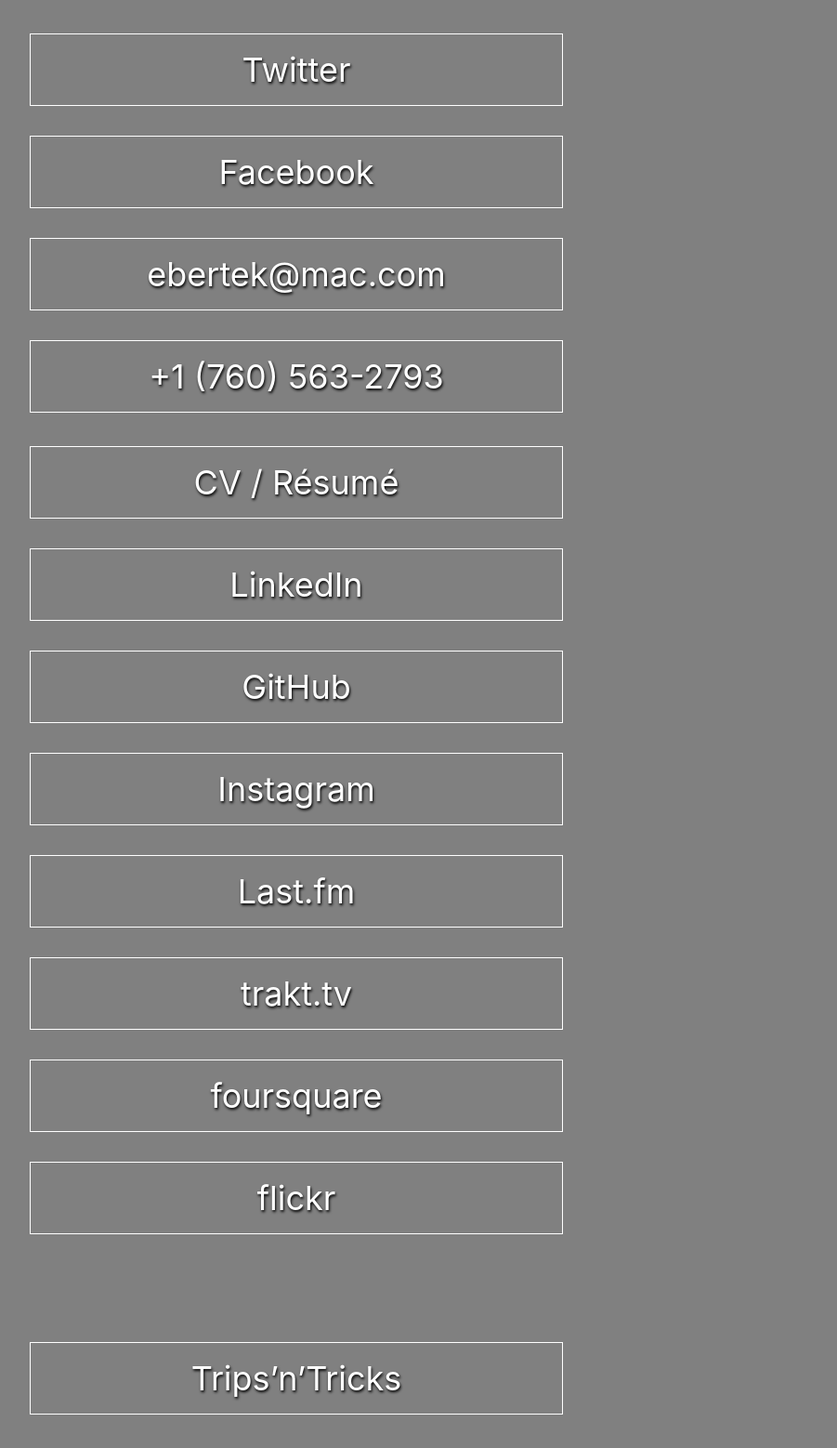
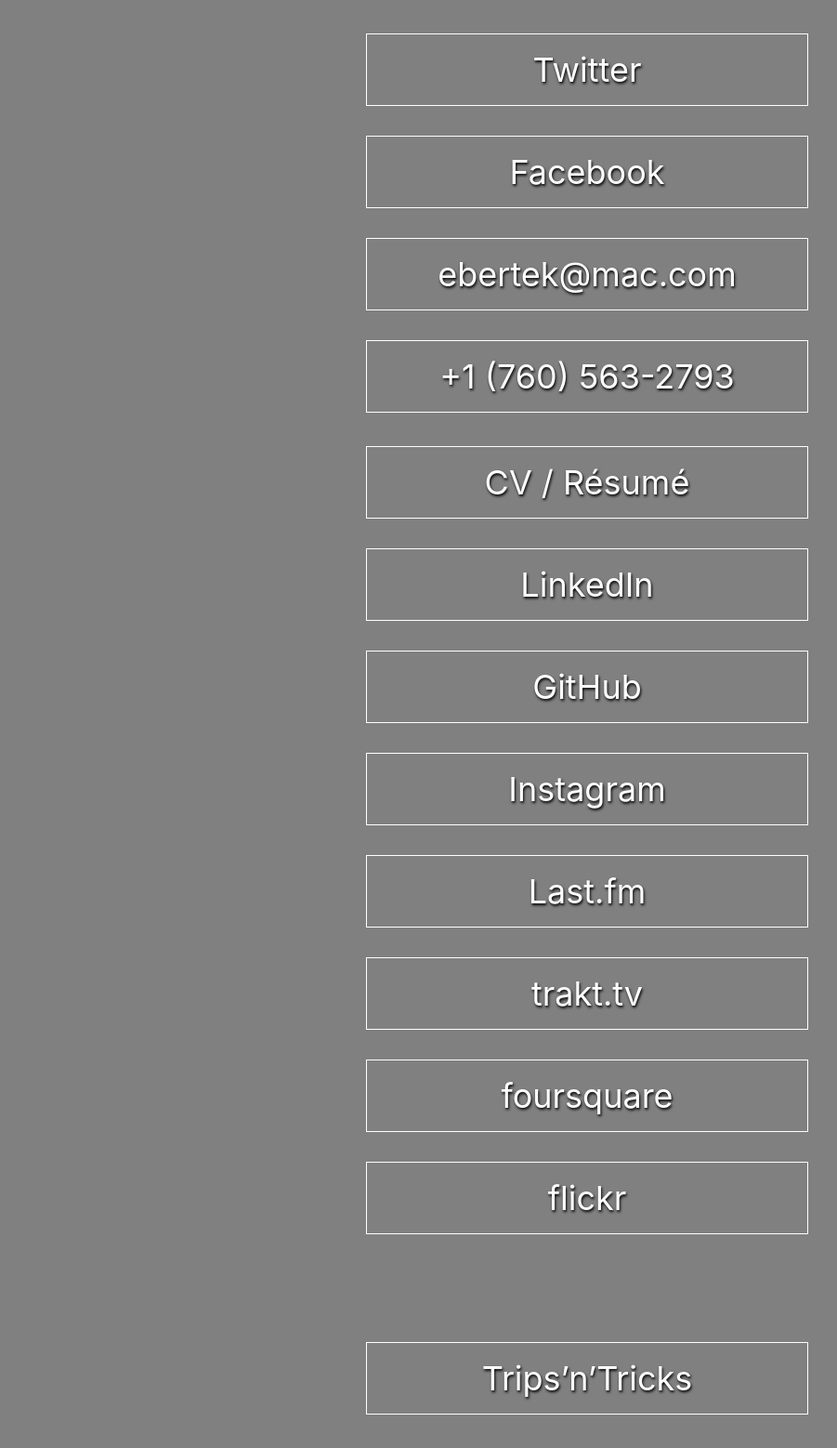
Before and after one commit to ebertek/ebertek.com, a PHP site: page / in a window 1280 px wide. Shown: the part 95-1653 px from the top of the page at 93% size, without its empty margins (8-909 px from the left). Run offline with PHP 8.4, Linux system fonts and the light colour scheme.

Commit message:
Update main.css

```diff
--- a/css/main.css
+++ b/css/main.css
@@ -16,6 +16,7 @@
 }
 
 main {
+  max-width: 15em;
   margin: 0 auto;
   color: #fff;
   text-shadow: 1px 2px 3px #000;
@@ -27,7 +28,6 @@
 }
 
 li {
-  max-width: 15em;
   padding: 12pt;
   margin: 24pt;
   border: 1px solid white;
```
